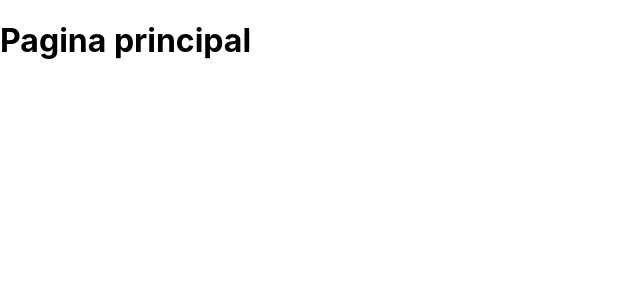
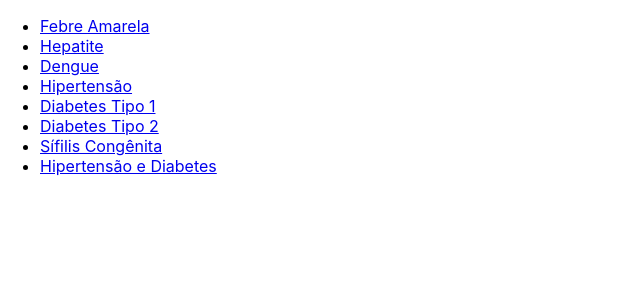
Before and after one commit to PBeani/monitorSaude, a React (Create React App) app in the folder dashboard/: page /home in a window 1280 px wide. Shown: the top 300 px of the page, without its empty margins (0-640 px from the left). Built offline with nearby package versions, Linux system fonts and the light colour scheme.

Commit message:
criando componentes para a navegação

```diff
--- a/dashboard/src/App.js
+++ b/dashboard/src/App.js
@@ -1,13 +1,13 @@
 import React, { Component } from 'react';
 import Dashboard from './containers/Dashboard/Dashboard';
-import { Route, Switch } from 'react-router-dom';
+import { Switch, Route } from 'react-router-dom';
 
 class App extends Component {
 
   render() {
     return (
       <Switch>
-        <Route path='/' component={Dashboard}></Route>
+        <Route path='/home' component={Dashboard}></Route>
       </Switch>
     )
   }
--- /dev/null
+++ b/dashboard/src/components/Menu/Menu.js
@@ -0,0 +1,18 @@
+import React from 'react';
+import NavigationItem from '../MenuItem/MenuItem';
+
+const Menu = props => {
+    const { routes, path } = { ...props };
+
+    return (
+        <nav>
+            <ul>
+                {routes.map( (route, index) =>
+                    <NavigationItem key={index} link={path + route.path}>{route.label}</NavigationItem>
+                )}
+            </ul>
+        </nav>
+    )
+};
+
+export default Menu;
--- /dev/null
+++ b/dashboard/src/components/MenuItem/MenuItem.js
@@ -0,0 +1,10 @@
+import React from 'react'
+import { NavLink } from 'react-router-dom'
+
+const menuItem = props => (
+    <li>
+        <NavLink to={props.link}>{props.children}</NavLink>
+    </li>
+)
+
+export default menuItem;
--- a/dashboard/src/containers/Dashboard/Dashboard.js
+++ b/dashboard/src/containers/Dashboard/Dashboard.js
@@ -1,15 +1,38 @@
 import React, { Component } from 'react';
+import { Switch, Route, withRouter } from 'react-router-dom';
+import Auxiliar from '../../hoc/auxiliar';
+import Menu from '../../components/Menu/Menu';
 
 class Dashboard extends Component {
-    state = {};
+    state = {
+        routes: [
+            { label: 'Febre Amarela', path: '/febreAmarela', component: null },
+            { label: 'Hepatite', path: '/hepatite', component: null },
+            { label: 'Dengue', path: '/dengue', component: null },
+            { label: 'Hipertensão', path: '/hipertensao', component: null },
+            { label: 'Diabetes Tipo 1', path: '/diabetesT1', component: null },
+            { label: 'Diabetes Tipo 2', path: '/diabetesT2', component: null },
+            { label: 'Sífilis Congênita', path: '/sifilisCongenita', component: null },
+            { label: 'Hipertensão e Diabetes', path: '/hipertensaoDiabetes', component: null },
+        ]
+    };
 
-    render () {
-        return(
-            <div>
-                <h1>Pagina principal</h1>
-            </div>
-        )
+    render() {
+        const { path } = { ...this.props };
+        const { routes } = { ...this.state };
+        return (
+            <Auxiliar>
+                <Menu routes={routes}  path={this.props.match.path} />
+                <section className="tableau-holder">
+                    <Switch>
+                        {routes.map( (route, index) =>
+                            <Route key={index} path={path + route.path} component={route.component} />
+                        )}
+                    </Switch>
+                </section>
+            </Auxiliar>
+        );
     }
 }
 
-export default Dashboard;
+export default withRouter(Dashboard);
--- /dev/null
+++ b/dashboard/src/hoc/auxiliar.js
@@ -0,0 +1,2 @@
+const auxiliar = (props) => props.children;
+export default auxiliar;
```
